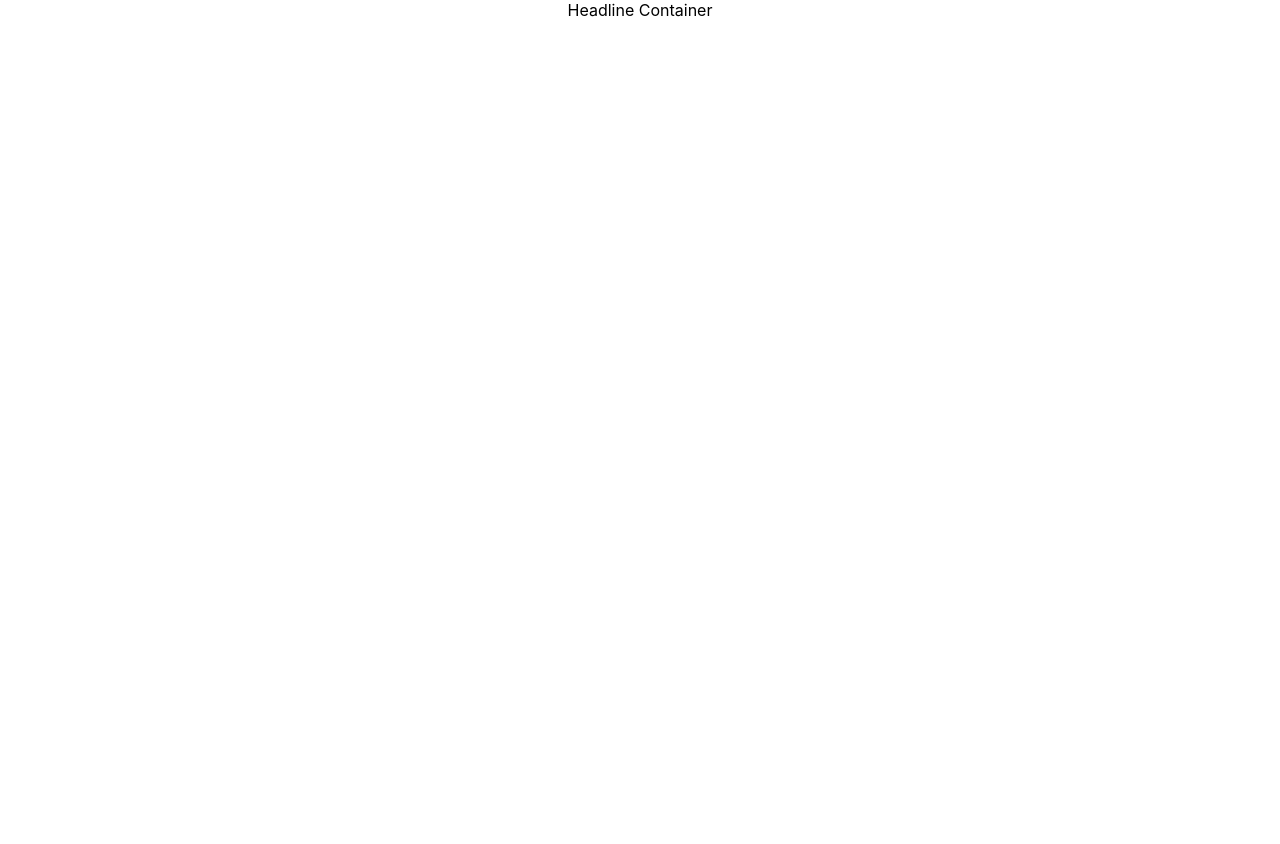
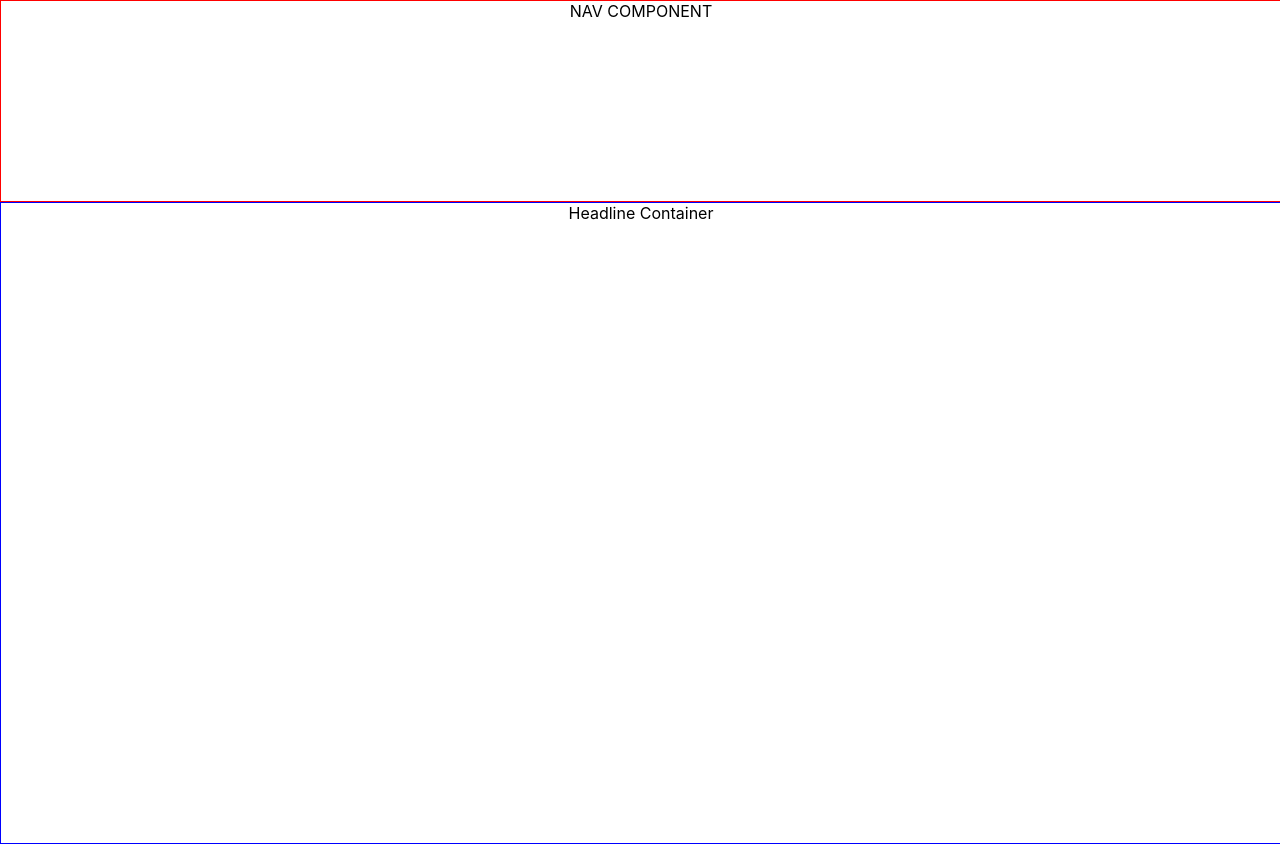
Before and after one commit to annekemcgrady/NewsFlash, a React (Create React App) app: page / in a window 1280 px wide. Before the commit the page ends 800 px from the top, so only its background shows below. Built offline with nearby package versions, Linux system fonts and the light colour scheme; no server answers.

Commit message:
Import all css files into component files and create addHeadlines action

```diff
--- a/src/actions/index.js
+++ b/src/actions/index.js
@@ -0,0 +1,6 @@
+export const addHeadlines = (headlines) => {
+  return ({
+    type: 'ADD_HEADLINES',
+    headlines
+  })
+}
--- a/src/components/HeadlineCard.css
+++ b/src/components/HeadlineCard.css
@@ -0,0 +1,5 @@
+.card {
+  height: 300px;
+  width: 100%;
+  border: 1px solid pink;
+}
--- a/src/components/HeadlineCard.js
+++ b/src/components/HeadlineCard.js
@@ -1,9 +1,10 @@
 import React from 'react';
+import './HeadlineCard.css';
 
 const HeadlineCard = () => {
 
   return(
-    <div>Headline Card</div>
+    <div className="card">Headline Card</div>
   )
 
 }
--- a/src/components/HeadlineContainer.css
+++ b/src/components/HeadlineContainer.css
@@ -0,0 +1,5 @@
+.headline-container {
+  width: 100%;
+  height: 80vh;
+  border: 1px solid blue;
+}
--- a/src/components/HeadlineContainer.js
+++ b/src/components/HeadlineContainer.js
@@ -1,4 +1,5 @@
 import React from 'react';
+import './HeadlineContainer.css';
 import HeadlineCard from './HeadlineCard';
 
 const HeadlineContainer = () => {
@@ -6,7 +7,7 @@ const HeadlineContainer = () => {
 
 
   return(
-    <div>Headline Container
+    <div className="headline-container">Headline Container
 
     </div>
   )
--- a/src/containers/App.js
+++ b/src/containers/App.js
@@ -3,15 +3,24 @@ import './App.css';
 import HeadlineContainer from '../components/HeadlineContainer'
 import Nav from './Nav.js'
 import { connect } from 'react-redux';
+import { fetchHeadlines, fetchCategoryHeadlines, fetchGIF } from '../apiCalls/apiCalls.js'
 
 
 export class App extends Component {
 
-componentDidMount=()=>{
+  componentDidMount = async () => {
+    let response;
+
+    try {
+      response = await fetchHeadlines()
+
+    } catch(error) {
+      throw new Error('Error fetching headlines')
+    }
 
   }
 
-  render =()=> {
+  render() {
 
     return (
       <div className="App">
@@ -21,6 +30,6 @@ componentDidMount=()=>{
     );
   }
 
-}
+};
 
 export default App;
--- a/src/containers/Nav.css
+++ b/src/containers/Nav.css
@@ -0,0 +1,5 @@
+.Nav {
+  height: 200px;
+  width: 100%;
+  border:  1px solid red;
+}
--- a/src/containers/Nav.js
+++ b/src/containers/Nav.js
@@ -5,15 +5,15 @@ import { connect } from 'react-redux';
 
 export class Nav extends Component {
 
-componentDidMount=()=>{
+componentDidMount() {
 
   }
 
-  render =()=> {
+render() {
 
   return (
     <div className="Nav">
-
+      NAV COMPONENT
     </div>
   );
 }
```
Lines whose indentation alone changed are shown as unchanged.
